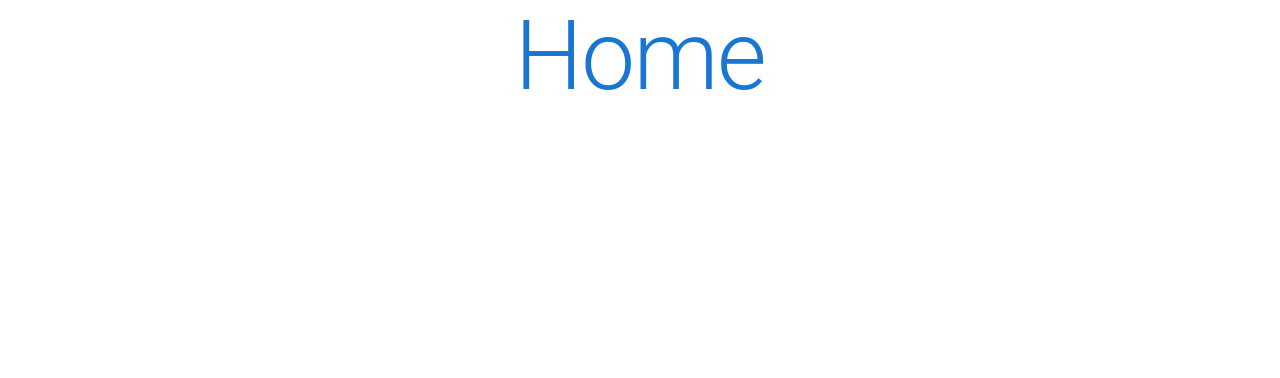
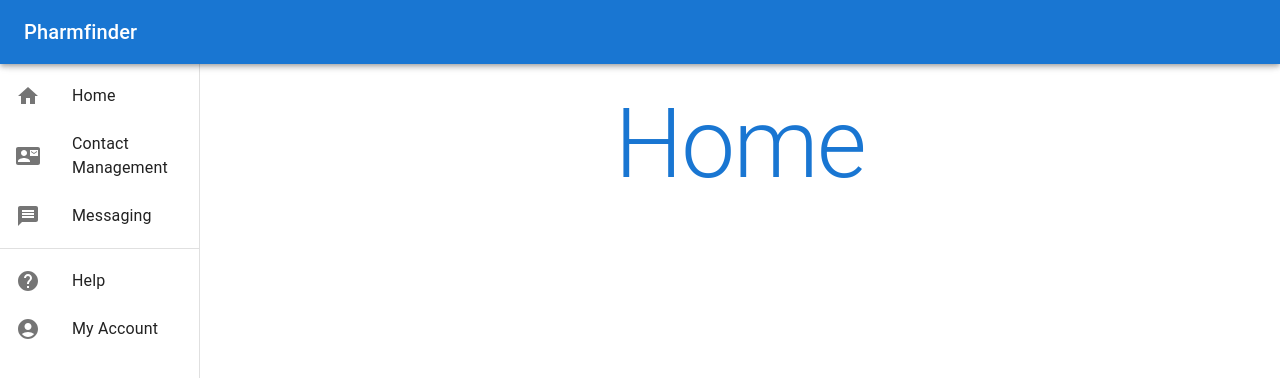
Before and after one commit to Memo-Aldu/capstone-2024-g27-frontend, a React (Create React App) app: page / in a window 1280 px wide. Shown: the top 378 px of the page. Built offline with nearby package versions, Linux system fonts and the light colour scheme.

Commit message:
Create Sidebar

```diff
--- a/src/App.js
+++ b/src/App.js
@@ -1,13 +1,16 @@
-import { BrowserRouter as Router, Routes, Route } from 'react-router-dom'
+import { Route, BrowserRouter as Router, Routes } from 'react-router-dom'
 import './App.css'
+import Layout from './components/Layout'
 import Home from './pages/Home'
 
 function App () {
   return (
     <Router>
-      <Routes>
-        <Route path="/" element={<Home />} />
-      </Routes>
+      <Layout>
+        <Routes>
+          <Route path="/" element={<Home />} />
+        </Routes>
+      </Layout>
     </Router>
   )
 }
--- /dev/null
+++ b/src/components/Layout.jsx
@@ -0,0 +1,77 @@
+import AccountCircleIcon from '@mui/icons-material/AccountCircle'
+import ContactMailIcon from '@mui/icons-material/ContactMail'
+import HelpIcon from '@mui/icons-material/Help'
+import HomeIcon from '@mui/icons-material/Home'
+import MessageIcon from '@mui/icons-material/Message'
+import AppBar from '@mui/material/AppBar'
+import Box from '@mui/material/Box'
+import CssBaseline from '@mui/material/CssBaseline'
+import Divider from '@mui/material/Divider'
+import Drawer from '@mui/material/Drawer'
+import List from '@mui/material/List'
+import ListItem from '@mui/material/ListItem'
+import ListItemButton from '@mui/material/ListItemButton'
+import ListItemIcon from '@mui/material/ListItemIcon'
+import ListItemText from '@mui/material/ListItemText'
+import Toolbar from '@mui/material/Toolbar'
+import Typography from '@mui/material/Typography'
+
+const drawerWidth = 200
+
+const drawerIcons = {
+  Home: <HomeIcon />,
+  'Contact Management': <ContactMailIcon />,
+  Messaging: <MessageIcon />,
+  Help: <HelpIcon />,
+  'My Account': <AccountCircleIcon />
+}
+
+const DrawerIcons = ({ iconNames }) => {
+  return iconNames.map((iconName) => (
+    <ListItem key={iconName} disablePadding>
+      <ListItemButton>
+        <ListItemIcon>{drawerIcons[iconName]}</ListItemIcon>
+        <ListItemText primary={iconName} />
+      </ListItemButton>
+    </ListItem>
+  ))
+}
+
+export default function Layout (props) {
+  return (
+    <Box sx={{ display: 'flex' }}>
+      <CssBaseline />
+      <AppBar position="fixed" sx={{ zIndex: (theme) => theme.zIndex.drawer + 1 }}>
+        <Toolbar>
+          <Typography variant="h6" noWrap component="div">
+            Pharmfinder
+          </Typography>
+        </Toolbar>
+      </AppBar>
+      <Drawer
+        variant="permanent"
+        anchor="left"
+        sx={{
+          width: drawerWidth,
+          flexShrink: 0,
+          '& .MuiDrawer-paper': { width: drawerWidth, boxSizing: 'border-box' }
+        }}
+      >
+        <Toolbar />
+        <Box sx={{ overflow: 'auto' }}>
+          <List>
+            <DrawerIcons iconNames={['Home', 'Contact Management', 'Messaging']} />
+          </List>
+          <Divider />
+          <List>
+            <DrawerIcons iconNames={['Help', 'My Account']} />
+          </List>
+        </Box>
+      </Drawer>
+      <Box component="main" sx={{ flexGrow: 1, p: 3 }}>
+        <Toolbar />
+        {props.children}
+      </Box>
+    </Box>
+  )
+}
```
Also changed, not shown: .eslintrc.js.
